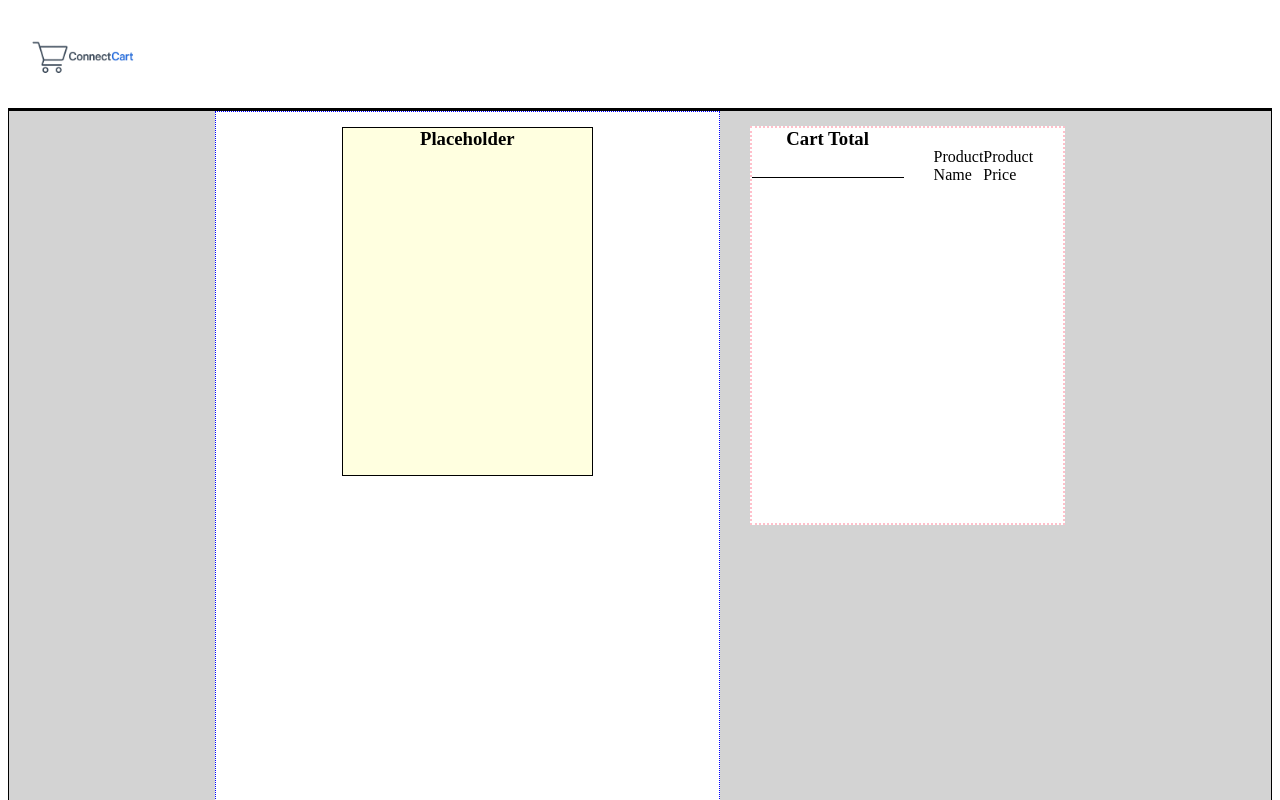
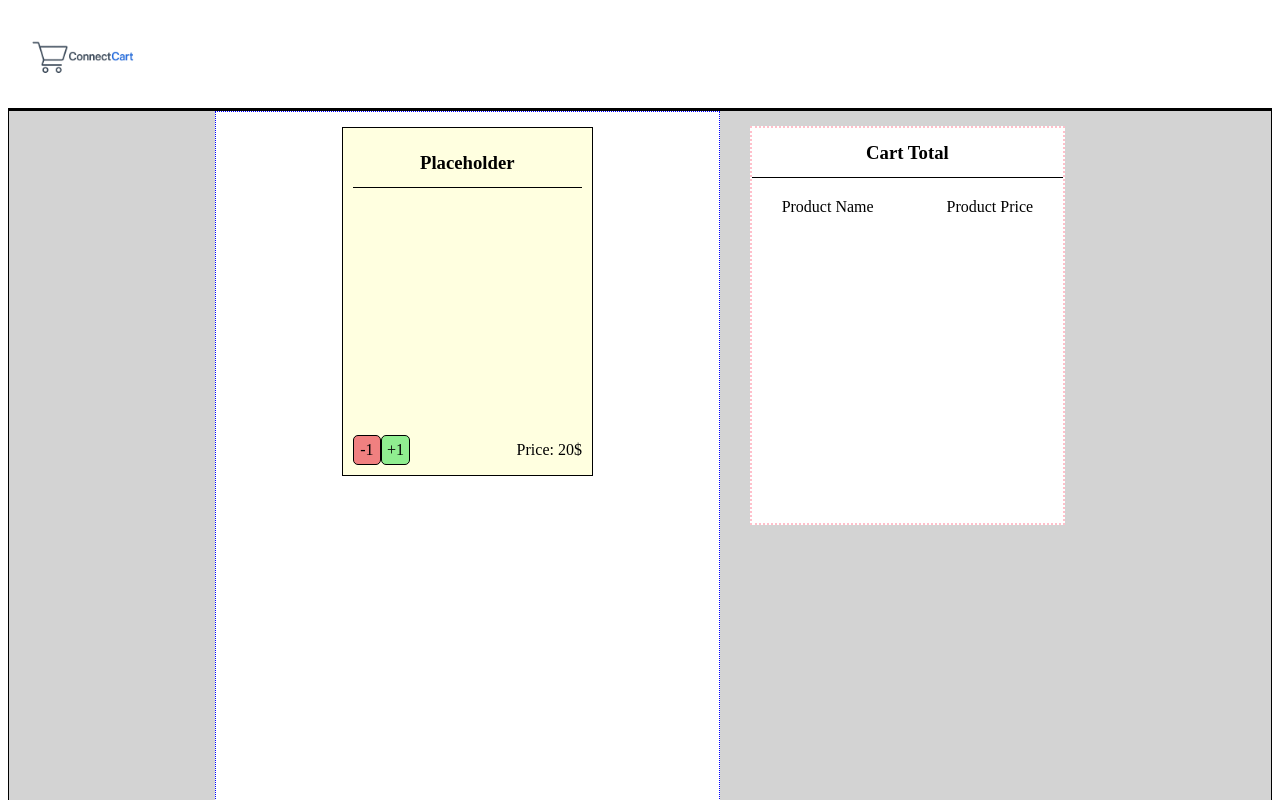
Before and after one commit to WarGuy17/ConnectCart, an Angular app: page /cart in a window 1280 px wide. Shown: the top 800 px of the page. Built offline with nearby package versions, Linux system fonts and the light colour scheme.

Commit message:
Updating CSS for Cart Page

```diff
--- a/src/app/cart/cart.css
+++ b/src/app/cart/cart.css
@@ -29,7 +29,10 @@
     height: 35%;
     margin: 15px;
     background-color: lightyellow;
-    justify-content: center;
+    align-items: center;
+    justify-content: space-between;
+    flex-direction: column;
+    padding: 10px;
 }
 
 .purchase_box {
@@ -40,6 +43,7 @@
     margin-left: 30px;
     background-color: white;
     margin-top: 15px;
+    flex-direction: column;
 }
 
 .button1 {
@@ -71,15 +75,12 @@
     align-items: center;
     justify-content: space-between;
     width: 100%;
-    padding: 0 10px, 0 10px;
 }
 
 .button-background {
     display: flex;
     width: 25%;
-    justify-content: center;
     align-items: center;
-    margin-left: 20px;
 }
 
 .price-display {
@@ -95,6 +96,7 @@
     width: 100%;
     height: 50px;
     border-bottom: 1px solid black;
+    align-items: center;
 }
 
 .product-section {
--- a/src/app/cart/cart.html
+++ b/src/app/cart/cart.html
@@ -2,7 +2,16 @@
 <div class="background">
     <div class="cart_background">
         <div class="card_box">
-            <h3>{{productTitle}}</h3>
+            <div class="cart-title">
+                <h3>{{productTitle}}</h3>
+            </div>
+            <div class="price-section1">
+                <div class="button-background">
+                    <div class="button1"><p>-1</p></div>
+                    <div class="button2"><p>+1</p></div>
+                </div>
+                    <p>{{productPrice}}</p>
+            </div>
         </div>
     </div>
     <div class="purchase_box">
--- a/src/app/cart/cart.ts
+++ b/src/app/cart/cart.ts
@@ -9,6 +9,7 @@ import { LoginHeader } from '../login-header/login-header';
 })
 export class Cart {
  productTitle = 'Placeholder';
+ productPrice = 'Price: 20$'
  cartTotal = 'Cart Total';
  cartProductName = 'Product Name';
  cartProductPrice = 'Product Price';
--- a/src/app/login/login.css
+++ b/src/app/login/login.css
@@ -14,7 +14,7 @@
     flex-direction: column;
     align-items: center;
     justify-content: center;
-    padding: 20px;
+    padding: 8px;
 }
 
 .button {
```
